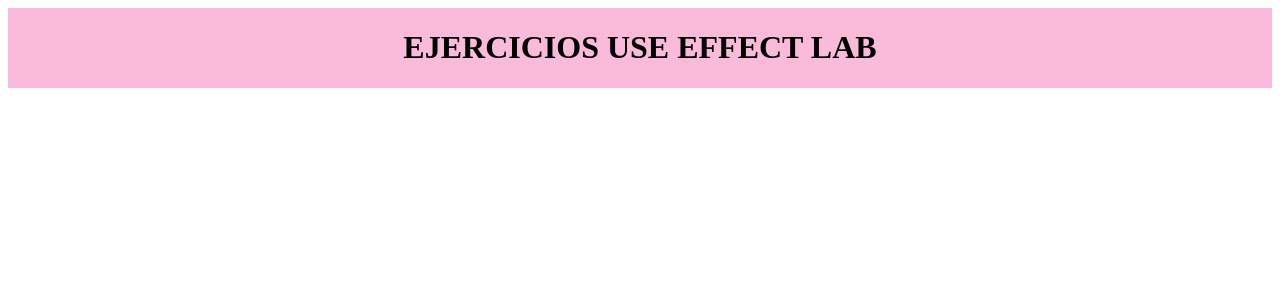
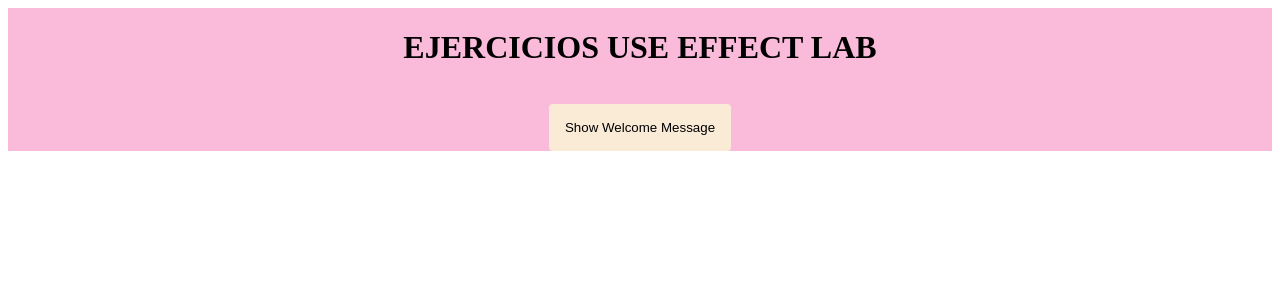
Before and after one commit to javier-ibanez-vizuete/react-useeffect, a React (Vite) app: page / in a window 1280 px wide. Shown: the top 300 px of the page. Built offline with nearby package versions, Linux system fonts and the light colour scheme.

Commit message:
feat(WelcomeMessage): add welcome message when user build component

```diff
--- a/src/App.css
+++ b/src/App.css
@@ -2,7 +2,7 @@
     display: flex;
     flex-direction: column;
     align-items: center;
-    gap: 2rem;
+    gap: 1rem;
 
 	background-color: #fabada;
 }
--- a/src/App.jsx
+++ b/src/App.jsx
@@ -1,5 +1,8 @@
 import { useState } from "react";
 import "./App.css";
+import { Button } from "./components/Button/Button";
+import { ExerciseContainer } from "./components/ExerciseContainer/ExerciseContainer";
+import { WelcomeMessage } from "./components/WelcomeMessage/WelcomeMessage";
 
 const INITIAL_SHOWS_STATES = {
 	welcomeMessage: false,
@@ -33,9 +36,26 @@ export const App = () => {
 		documentTitleUpdater,
 	} = shows;
 
+	const handleButton = (exercise) => {
+		console.log("Haciendo click");
+		console.log("Esto es exercise", exercise);
+
+		setShows((prevValue) => {
+			return { ...prevValue, [exercise]: !prevValue[exercise] };
+		});
+	};
+
 	return (
 		<>
 			<h1>EJERCICIOS USE EFFECT LAB</h1>
+			<Button handleButton={() => handleButton("welcomeMessage")}>{`${
+				welcomeMessage ? "Hide" : "Show"
+			} Welcome Message`}</Button>
+			{welcomeMessage && (
+				<ExerciseContainer title={"Welcome Message"}>
+					<WelcomeMessage />
+				</ExerciseContainer>
+			)}
 		</>
 	);
 };
--- a/src/components/Button/Button.jsx
+++ b/src/components/Button/Button.jsx
@@ -1,11 +1,11 @@
 import "./Button.css";
 
-export const Button = ({ bodyText, className, handleButton }) => {
+export const Button = ({ children, className, handleButton }) => {
 	const classN = `btn-exercise ${className ? className : ""}`;
 
 	return (
 		<button className={classN} onClick={handleButton}>
-			{bodyText}
+			{children}
 		</button>
 	);
 };
--- a/src/components/ExerciseContainer/ExerciseContainer.css
+++ b/src/components/ExerciseContainer/ExerciseContainer.css
@@ -1,7 +1,7 @@
 .exercise-container {
 	display: flex;
 	flex-direction: column;
-	gap: 1rem;
+	gap: 0.5rem;
 
-	padding: 4rem;
+	padding: 1rem;
 }
--- /dev/null
+++ b/src/components/WelcomeMessage/WelcomeMessage.jsx
@@ -0,0 +1,19 @@
+import { useEffect, useState } from "react";
+
+export const WelcomeMessage = () => {
+	const [showTime, setShowTime] = useState(null);
+
+	useEffect(() => {
+		const now = Date.now();
+		const time = new Date(now);
+		const date = time.toLocaleString();
+		setShowTime(date);
+	}, []);
+
+	return (
+		<div className="welcome-message-container">
+			<h3>Bienvenido</h3>
+			{showTime && <span>{showTime}</span>}
+		</div>
+	);
+};
```
